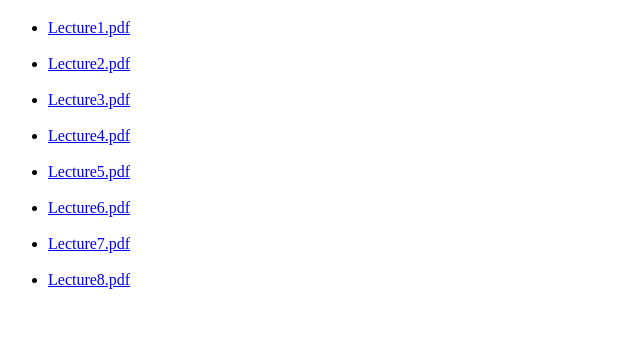
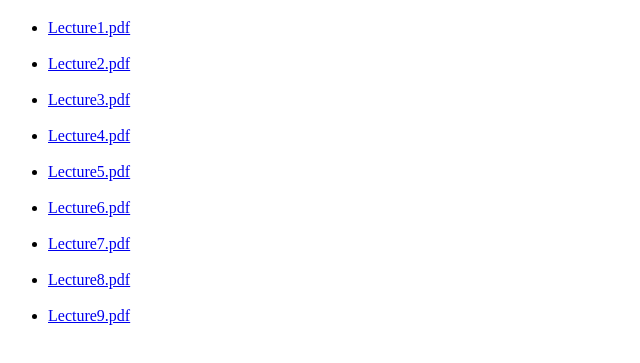
Before and after one commit to ARTINX/2025-Vision-Train-Lecture, a plain HTML site: page index.html in a window 1280 px wide. Shown: the part 61-424 px from the top of the page, without its empty margins (0-640 px from the left). Drawn offline with Linux system fonts and the light colour scheme.

Commit message:
deploy: c4a12cf55afb960660ab2b80e29e495a0e1eb6f8

```diff
--- a/index.html
+++ b/index.html
@@ -25,6 +25,8 @@
 <br/>
 <li><a href="./Lecture8.pdf">Lecture8.pdf</a></li>
 <br/>
+<li><a href="./Lecture9.pdf">Lecture9.pdf</a></li>
+<br/>
 
   </ul>
 </body>
```
Also changed, not shown: 9 other files.
